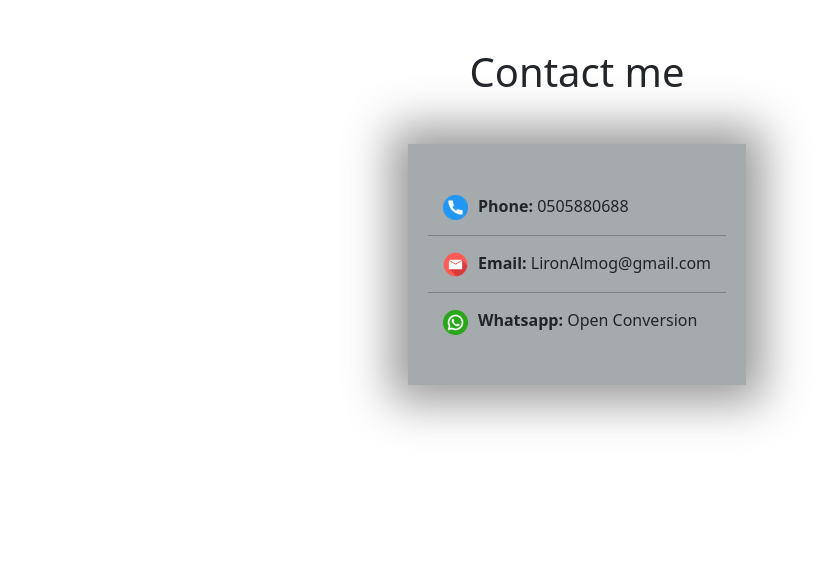
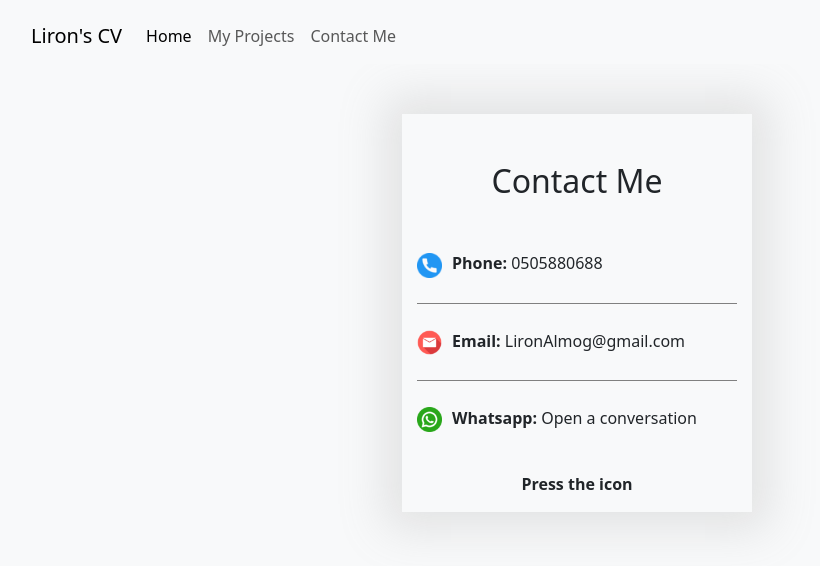
Before and after one commit to Liron-Almog/My-CV-website-Angular-, an Angular app: page /contact in a window 1280 px wide. Shown: the top 566 px of the page, without its empty margins (63-883 px from the left). Built offline with nearby package versions, Linux system fonts and the light colour scheme.

Commit message:
contact page is completed

```diff
--- a/src/app/app.module.ts
+++ b/src/app/app.module.ts
@@ -11,6 +11,7 @@ import { HomeFooterComponent } from './home/home-footer/home-footer.component';
 import { CvContentComponent } from './cv-content/cv-content.component';
 import { ContactComponent } from './contact/contact.component';
 import { ContactMainComponent } from './contact/contact-main/contact-main.component';
+import { MyProjectsComponent } from './my-projects/my-projects.component';
 
 @NgModule({
   declarations: [
@@ -23,6 +24,7 @@ import { ContactMainComponent } from './contact/contact-main/contact-main.compon
     CvContentComponent,
     ContactComponent,
     ContactMainComponent,
+    MyProjectsComponent,
   ],
   imports: [
     BrowserModule,
--- a/src/app/contact/contact-main/contact-main.component.css
+++ b/src/app/contact/contact-main/contact-main.component.css
@@ -1,14 +1,26 @@
-ul {
-    list-style: none;
-}
-.icon {
-    margin-right: 20px;
+.my-container {
+   display: flex;
+   justify-content: center;
 }
 
+
+address{
+    margin-top: 50px;
+    width: 350px;
+    box-shadow: 0px 0px 43px 17px rgba(153, 153, 153, 0.235);
+}
+
+ul li {
+
+    padding-top: 25px;
+    padding-bottom: 25px;
+}
 ul{
-    background-color: hwb(203 62% 35% / 0.92);;
-    padding: 35px 20px 35px 20px;
-    box-shadow: 0px 0px 43px 17px rgba(153, 153, 153, 1);
+
+    list-style: none;
+    padding:18px 15px 15px 15px ;
+    margin: 0;
+
 }
 
 .first-word-in-link{
@@ -19,17 +31,11 @@ ul li:nth-child(2), ul li:nth-child(3){
 
     border-top:solid gray 1px;
 }
-ul li{
-    padding: 15px;
-}
+
 a{
     text-decoration: none;
     color: black;
-
 }
-
-a:hover,a:focus{
-
-    border-bottom: 1px red solid;
-
+p {
+    font-weight: bold;
 }
--- a/src/app/contact/contact-main/contact-main.component.html
+++ b/src/app/contact/contact-main/contact-main.component.html
@@ -1,6 +1,7 @@
 
-
-    <address class="d-flex justify-content-center mt-5">
+        <div class="my-container">
+        <address>
+            <h2 class="text-center mt-5">Contact Me</h2>
             <ul>
                 <li>
                     <a href="tel:+972505880688">
@@ -20,7 +21,9 @@
                     <img class="img-fluid " width="25px" height="25px" src="/assets/icons/whatsapp.png"
                     alt="Whatsapp Icon"/>
                 </a>
-                <span class="first-word-in-link">Whatsapp: </span>Open Conversion
+                    <span class="first-word-in-link">Whatsapp: </span>Open a conversation
                 </li>
             </ul>
+            <p class="text-center ">Press the icon</p>
         </address>
+    </div>
--- a/src/app/contact/contact.component.html
+++ b/src/app/contact/contact.component.html
@@ -1,10 +1,11 @@
 
+<div class="container mt-2">
+    <div class="row">
         <header>
-            <h1 class="text-center mt-5">Contact me</h1>
+            <app-nav-bar></app-nav-bar>
         </header>
         <main>
            <app-contact-main></app-contact-main>
         </main>
-
-        <footer>
-        </footer>
+    </div>
+</div>
--- /dev/null
+++ b/src/app/my-projects/my-projects.component.html
@@ -0,0 +1 @@
+<p>my-projects works!</p>
--- a/src/styles.css
+++ b/src/styles.css
@@ -8,5 +8,5 @@
 
 }
 body{
-    background-color: --BGCOLOR;
+    background-color: var(--BGCOLOR);
 }
```
Also changed, not shown: src/app/my-projects/my-projects.component.ts (added, +10 -0 lines), src/app/my-projects/my-projects.component.css (added), src/assets/images/contactme.png (added), 1 other file (tests, documents, lock files or other folders). Lines whose indentation alone changed are shown as unchanged.
